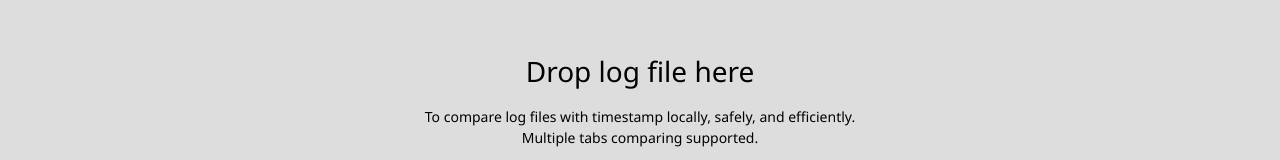
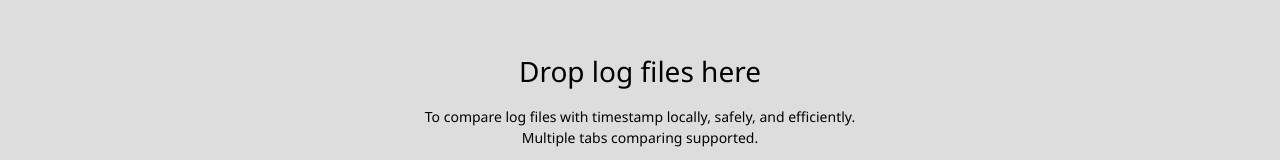
Before and after one commit to lubobill1990/log-compare, a React (Create React App) app: page / in a window 1280 px wide. Shown: the part 281-441 px from the top of the page. Built offline with nearby package versions, Linux system fonts and the light colour scheme.

Commit message:
change text

```diff
--- a/src/App.tsx
+++ b/src/App.tsx
@@ -276,7 +276,7 @@ function App() {
       <div className="vertical-compare-zone">
         {logFiles.size === 0 && (
           <div className="dropzone-hint">
-            <div>Drop log file here</div>
+            <div>Drop log files here</div>
             <div className="ensure-hint">
               To compare log files with timestamp locally, safely, and
               efficiently.
```
